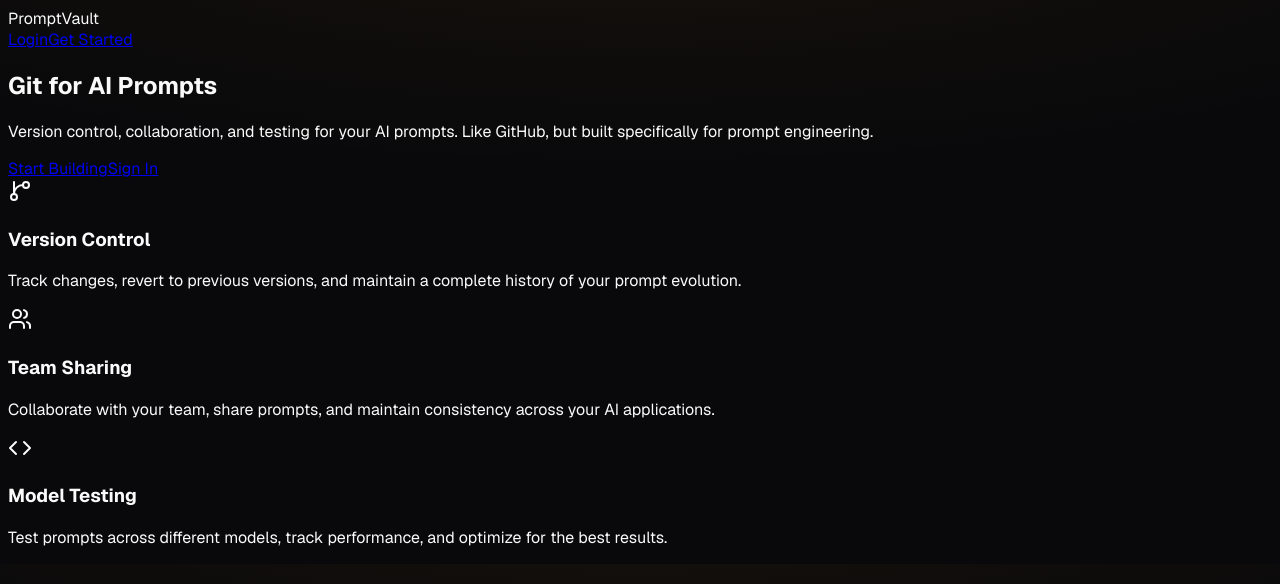
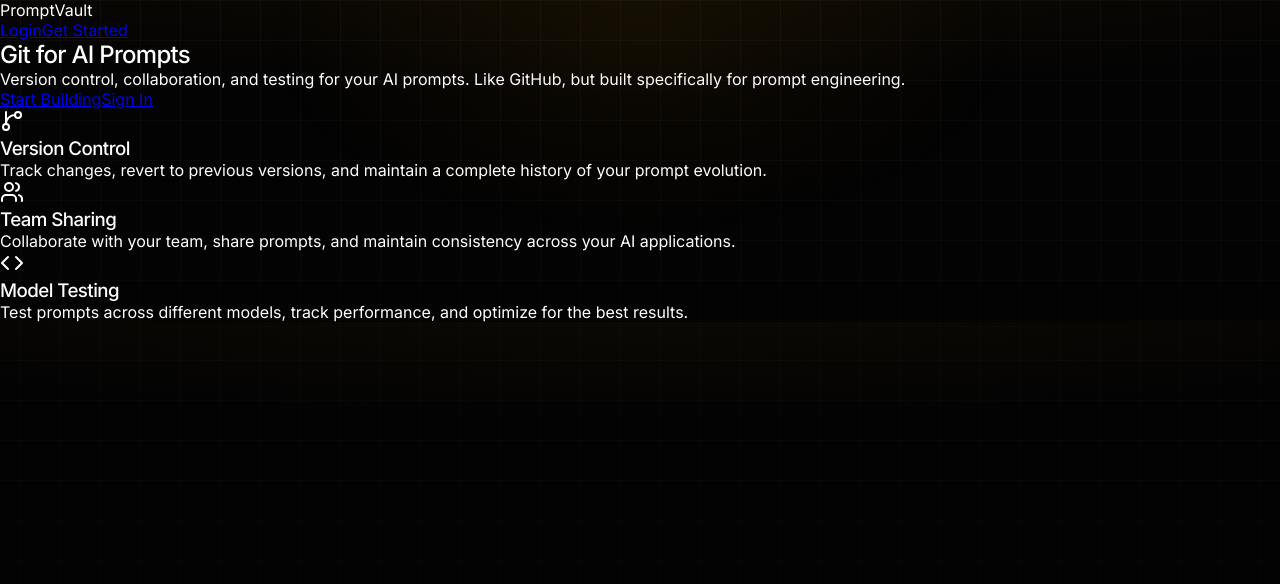
Before and after one commit to ravikumarve/PromptVault, a Next.js app in the folder frontend/: page / in a window 1280 px wide. Shown: the top 584 px of the page. Built offline with nearby package versions, Linux system fonts and the light colour scheme.

Commit message:
feat(css): add landing page design tokens, Inter + JetBrains Mono fonts, grid overlay and glow effects

```diff
--- a/frontend/src/app/globals.css
+++ b/frontend/src/app/globals.css
@@ -1,52 +1,299 @@
 :root {
-  /* Backgrounds */
-  --bg-base:        #09090B;   /* page — true near-black */
-  --bg-surface:     #0F0F12;   /* cards, panels */
-  --bg-elevated:    #18181C;   /* modals, dropdowns */
-  --bg-subtle:      #1F1F26;   /* inputs, code blocks */
-  --bg-hover:       #242429;   /* hover state surfaces */
+  /* ===== Landing Page Tokens (exact match from promptvault-landing.html) ===== */
+  --bg-void: #030303;
+  --surface-panel: #0a0a0a;
+  --surface-elevated: rgba(15, 15, 15, 0.6);
+  --grid-line: rgba(255, 255, 255, 0.03);
+  --border-dim: rgba(255, 255, 255, 0.08);
+  --border-hover: rgba(255, 255, 255, 0.15);
+  --accent-amber: #F59E0B;
+  --accent-amber-dim: rgba(245, 158, 11, 0.1);
+  --text-primary: #ffffff;
+  --text-secondary: #a1a1aa;
+  --text-tertiary: #52525b;
+  --diff-add-bg: rgba(16, 185, 129, 0.15);
+  --diff-add-text: #34d399;
+  --diff-remove-bg: rgba(239, 68, 68, 0.15);
+  --diff-remove-text: #f87171;
+  --font-sans: 'Inter', sans-serif;
+  --font-mono: 'JetBrains Mono', monospace;
 
-  /* Borders */
-  --border-default: #27272A;   /* standard border — zinc-800 */
-  --border-strong:  #3F3F46;   /* active, focused — zinc-700 */
-  --border-glow:    rgba(245, 158, 11, 0.25);
-
-  /* Amber Accent */
-  --accent:         #F59E0B;   /* primary amber */
-  --accent-hover:   #FBBF24;   /* hover */
-  --accent-muted:   rgba(245, 158, 11, 0.12);
-  --accent-glow:    0 0 24px rgba(245, 158, 11, 0.2);
-
-  /* Text */
-  --text-primary:   #FAFAFA;   /* zinc-50 */
-  --text-secondary: #A1A1AA;   /* zinc-400 */
-  --text-muted:     #52525B;   /* zinc-600 */
-  --text-accent:    #F59E0B;
-
-  /* Semantic */
-  --success:  #10B981;
-  --error:    #EF4444;
+  /* ===== Backward Compatibility Tokens ===== */
+  --bg-base: #09090B;
+  --bg-surface: #0F0F12;
+  --bg-elevated: #18181C;
+  --bg-subtle: #1F1F26;
+  --bg-hover: #242429;
+  --border-default: #27272A;
+  --border-strong: #3F3F46;
+  --border-glow: rgba(245, 158, 11, 0.25);
+  --accent: #F59E0B;
+  --accent-hover: #FBBF24;
+  --accent-muted: rgba(245, 158, 11, 0.12);
+  --accent-glow: 0 0 24px rgba(245, 158, 11, 0.2);
+  --text-muted: #52525B;
+  --text-accent: #F59E0B;
+  --success: #10B981;
+  --error: #EF4444;
   --error-bg: rgba(239, 68, 68, 0.08);
   --error-border: rgba(239, 68, 68, 0.3);
-  --warning:  #F59E0B;
-  --info:     #6366F1;
+  --warning: #F59E0B;
+  --info: #6366F1;
 
-  /* Shadcn overrides — wire to our tokens */
-  --background:    var(--bg-base);
-  --foreground:    var(--text-primary);
-  --card:          var(--bg-surface);
+  /* Shadcn overrides */
+  --background: var(--bg-base);
+  --foreground: var(--text-primary);
+  --card: var(--bg-surface);
   --card-foreground: var(--text-primary);
-  --border:        var(--border-default);
-  --input:         var(--bg-subtle);
-  --primary:       var(--accent);
+  --border: var(--border-default);
+  --input: var(--bg-subtle);
+  --primary: var(--accent);
   --primary-foreground: #09090B;
-  --muted:         var(--bg-subtle);
+  --muted: var(--bg-subtle);
   --muted-foreground: var(--text-secondary);
-  --ring:          var(--accent);
+  --ring: var(--accent);
+
+  /* Border radius tokens */
+  --radius-btn: 4px;
+  --radius-code: 6px;
+  --radius-card: 8px;
+}
+
+* {
+  margin: 0;
+  padding: 0;
+  box-sizing: border-box;
+  scroll-behavior: smooth;
 }
 
 body {
-  background-color: var(--bg-base);
+  background-color: var(--bg-void);
   color: var(--text-primary);
-  background-image: radial-gradient(ellipse 80% 50% at 50% -20%, rgba(245,158,11,0.06), transparent);
+  font-family: var(--font-sans);
+  background-image: radial-gradient(ellipse 80% 50% at 50% -20%, rgba(245, 158, 11, 0.06), transparent);
+  -webkit-font-smoothing: antialiased;
+  -moz-osx-font-smoothing: grayscale;
+  overflow-x: hidden;
 }
+
+/* ===== Grid Overlay ===== */
+.grid-overlay {
+  position: fixed;
+  top: 0;
+  left: 0;
+  width: 100vw;
+  height: 100vh;
+  z-index: 1;
+  pointer-events: none;
+  background-image:
+    linear-gradient(var(--grid-line) 1px, transparent 1px),
+    linear-gradient(90deg, var(--grid-line) 1px, transparent 1px);
+  background-size: 40px 40px;
+  background-position: center top;
+  mask-image: linear-gradient(to bottom, rgba(0,0,0,1) 0%, rgba(0,0,0,0.1) 100%);
+  -webkit-mask-image: linear-gradient(to bottom, rgba(0,0,0,1) 0%, rgba(0,0,0,0.1) 100%);
+}
+
+/* ===== Ambient Glow ===== */
+.ambient-glow {
+  position: fixed;
+  top: -20vh;
+  left: 50%;
+  transform: translateX(-50%);
+  width: 60vw;
+  height: 50vh;
+  background: radial-gradient(ellipse at center, rgba(245, 158, 11, 0.05), transparent 70%);
+  z-index: 0;
+  pointer-events: none;
+}
+
+/* ===== Typography ===== */
+h1, h2, h3, h4 {
+  font-weight: 500;
+  letter-spacing: -0.03em;
+}
+
+.mono {
+  font-family: var(--font-mono);
+}
+
+.text-accent {
+  color: var(--accent-amber);
+}
+
+/* ===== Buttons ===== */
+.btn {
+  display: inline-flex;
+  align-items: center;
+  justify-content: center;
+  padding: 0.75rem 1.5rem;
+  font-size: 0.85rem;
+  font-weight: 500;
+  border-radius: var(--radius-btn);
+  text-decoration: none;
+  transition: all 0.3s;
+  cursor: pointer;
+  backdrop-filter: blur(10px);
+}
+
+.btn-primary {
+  background: var(--text-primary);
+  color: var(--bg-void);
+  border: 1px solid var(--text-primary);
+}
+
+.btn-primary:hover {
+  background: transparent;
+  color: var(--text-primary);
+}
+
+.btn-outline {
+  background: transparent;
+  color: var(--text-secondary);
+  border: 1px solid var(--border-dim);
+}
+
+.btn-outline:hover {
+  border-color: var(--accent-amber);
+  color: var(--accent-amber);
+}
+
+/* ===== Cards ===== */
+.card {
+  background: var(--surface-panel);
+  border: 1px solid var(--border-dim);
+  border-radius: var(--radius-card);
+  transition: border-color 0.3s, background 0.3s;
+}
+
+.card:hover {
+  border-color: var(--border-hover);
+}
+
+.card-elevated {
+  background: var(--surface-elevated);
+  backdrop-filter: blur(20px);
+  border: 1px solid var(--border-dim);
+  border-radius: var(--radius-card);
+}
+
+/* ===== Bento Grid ===== */
+.bento-grid {
+  display: grid;
+  grid-template-columns: repeat(12, 1fr);
+  gap: 1px;
+  background: var(--border-dim);
+  border: 1px solid var(--border-dim);
+  border-radius: var(--radius-card);
+  overflow: hidden;
+}
+
+.bento-cell {
+  background: var(--bg-void);
+  padding: 2rem;
+  position: relative;
+  transition: background 0.4s;
+}
+
+.bento-cell:hover {
+  background: var(--surface-panel);
+}
+
+.col-span-8 {
+  grid-column: span 8;
+}
+
+.col-span-4 {
+  grid-column: span 4;
+}
+
+.col-span-6 {
+  grid-column: span 6;
+}
+
+.col-span-12 {
+  grid-column: span 12;
+}
+
+/* ===== Diff Showcase ===== */
+.diff-showcase {
+  background: var(--surface-elevated);
+  backdrop-filter: blur(20px);
+  border: 1px solid var(--border-dim);
+  border-radius: var(--radius-card);
+  padding: 2rem;
+  box-shadow: 0 30px 60px rgba(0,0,0,0.8);
+}
+
+.diff-header {
+  display: flex;
+  justify-content: space-between;
+  border-bottom: 1px solid var(--border-dim);
+  padding-bottom: 1rem;
+  margin-bottom: 1rem;
+  font-family: var(--font-mono);
+  font-size: 0.8rem;
+  color: var(--text-tertiary);
+}
+
+.diff-line {
+  display: flex;
+  font-family: var(--font-mono);
+  font-size: 0.85rem;
+  line-height: 1.8;
+  padding: 0.2rem 0.5rem;
+  border-radius: var(--radius-btn);
+}
+
+.diff-line.remove {
+  background: var(--diff-remove-bg);
+  color: var(--diff-remove-text);
+}
+
+.diff-line.add {
+  background: var(--diff-add-bg);
+  color: var(--diff-add-text);
+}
+
+.diff-num {
+  width: 40px;
+  color: var(--text-tertiary);
+  user-select: none;
+}
+
+/* ===== Code Block ===== */
+.code-block {
+  background: #000;
+  border: 1px solid var(--border-dim);
+  border-radius: var(--radius-code);
+  padding: 2rem;
+  font-family: var(--font-mono);
+  font-size: 0.85rem;
+  line-height: 1.8;
+  color: var(--text-secondary);
+}
+
+/* ===== Scrollbar ===== */
+::-webkit-scrollbar {
+  width: 6px;
+  height: 6px;
+}
+
+::-webkit-scrollbar-track {
+  background: transparent;
+}
+
+::-webkit-scrollbar-thumb {
+  background: var(--border-dim);
+  border-radius: 3px;
+}
+
+::-webkit-scrollbar-thumb:hover {
+  background: var(--border-hover);
+}
+
+/* ===== Selection ===== */
+::selection {
+  background: var(--accent-amber-dim);
+  color: var(--text-primary);
+}
--- a/frontend/src/app/layout.tsx
+++ b/frontend/src/app/layout.tsx
@@ -1,15 +1,17 @@
 import type { Metadata } from "next";
-import { Geist, Geist_Mono } from "next/font/google";
+import { Inter, JetBrains_Mono } from "next/font/google";
 import "./globals.css";
 
-const geistSans = Geist({
-  variable: "--font-geist-sans",
+const inter = Inter({
+  variable: "--font-sans",
   subsets: ["latin"],
+  weight: ["300", "400", "500", "600"],
 });
 
-const geistMono = Geist_Mono({
-  variable: "--font-geist-mono",
+const jetbrainsMono = JetBrains_Mono({
+  variable: "--font-mono",
   subsets: ["latin"],
+  weight: ["400", "500", "600"],
 });
 
 export const metadata: Metadata = {
@@ -23,11 +25,12 @@ export default function RootLayout({
   children: React.ReactNode;
 }>) {
   return (
-    <html
-      lang="en"
-      className={`${geistSans.variable} ${geistMono.variable} h-full antialiased`}
-    >
-      <body className={`min-h-full flex flex-col ${geistSans.className}`}>{children}</body>
+    <html lang="en" className={`${inter.variable} ${jetbrainsMono.variable} antialiased`}>
+      <body className="min-h-screen bg-[var(--bg-void)] text-[var(--text-primary)] font-sans">
+        <div className="ambient-glow" />
+        <div className="grid-overlay" />
+        {children}
+      </body>
     </html>
   );
 }
```
